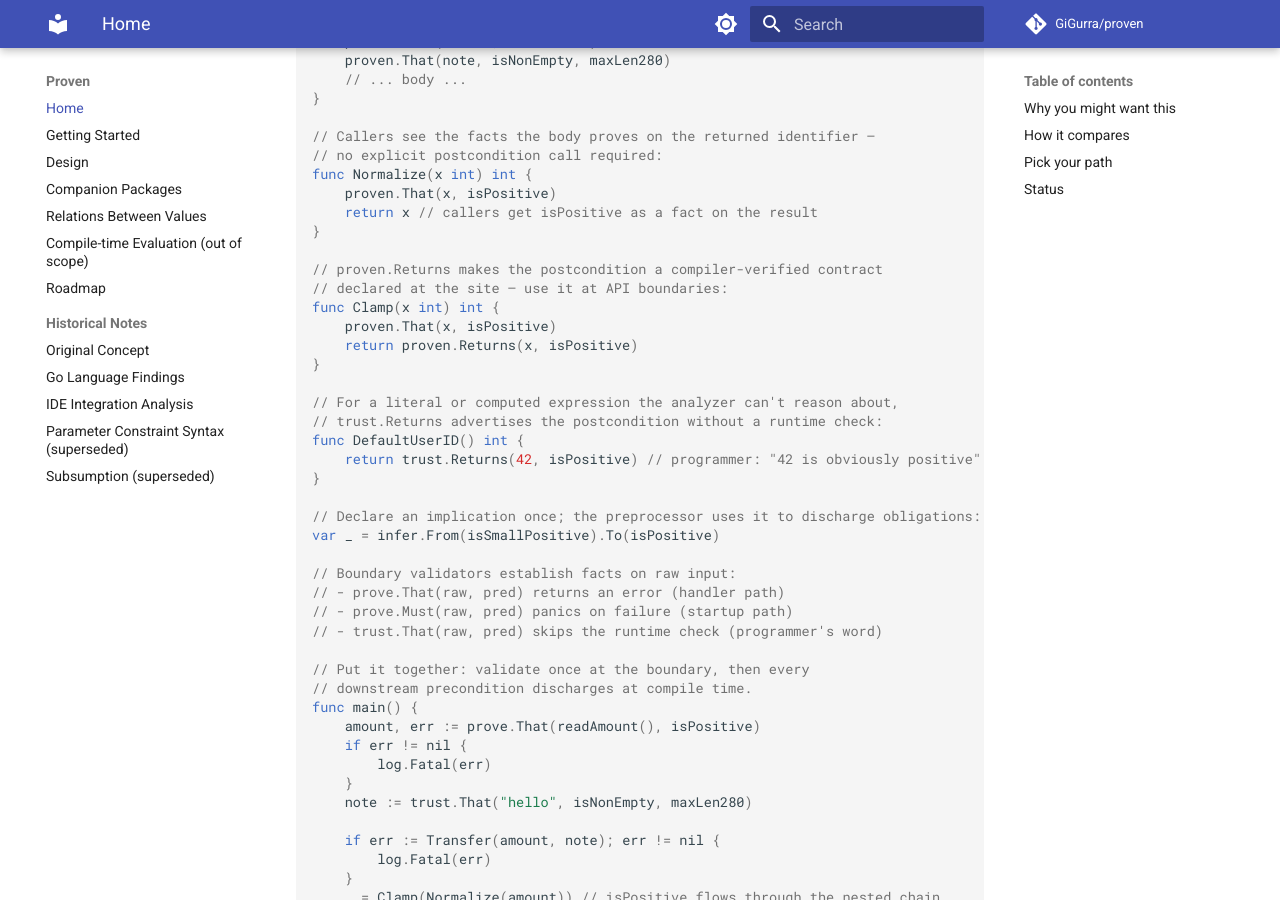
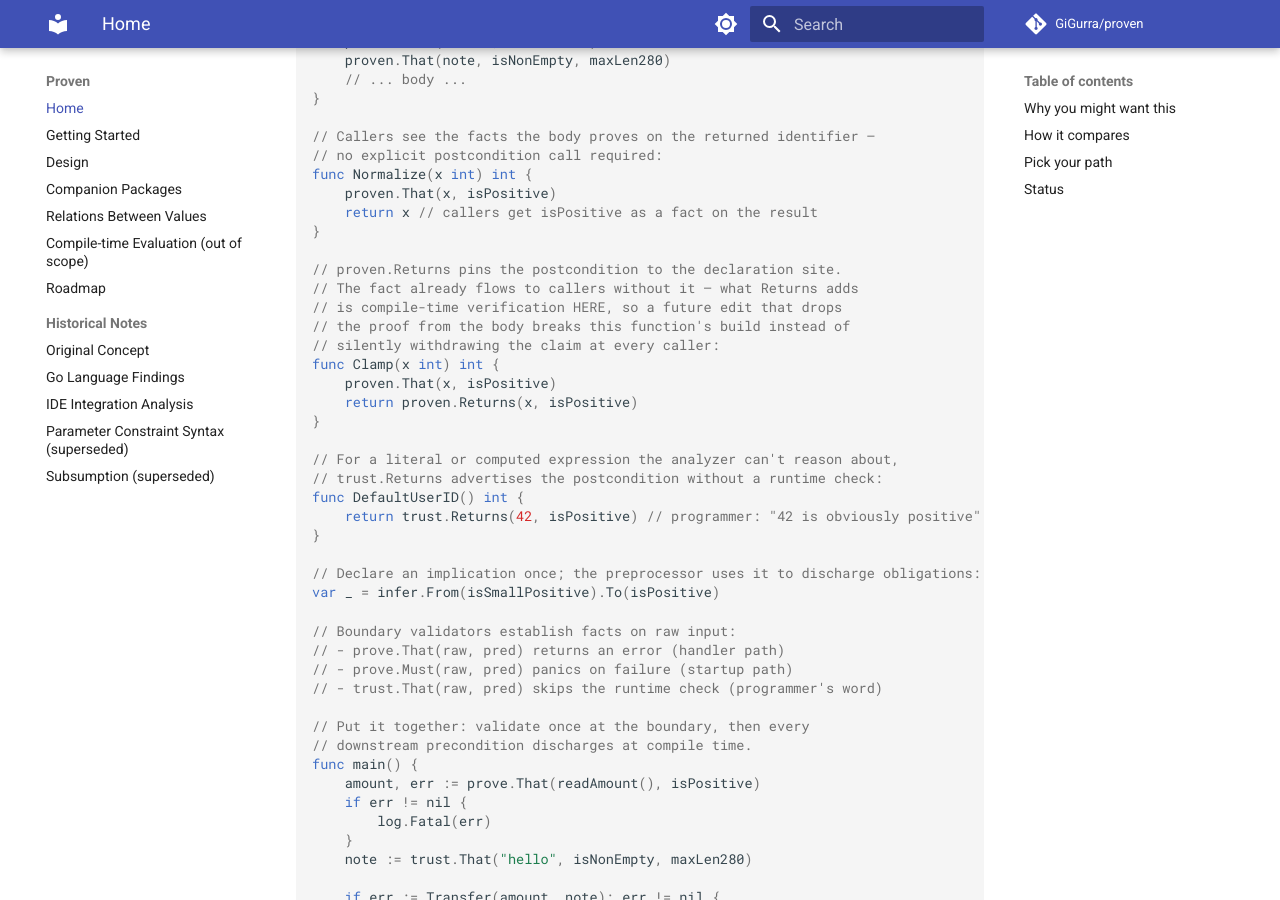
Before and after one commit to GiGurra/proven, an MkDocs documentation site: the page built from docs/index.md, in a window 1280 px wide and 900 px high, scrolled down 333 px. Built offline with MkDocs 1.6.1 and Material for MkDocs 9.7.7, drawn with Linux system fonts in a browser that asks for light colours; comment, search, counter and statistics services are not loaded.

Commit message:
docs: clarify — proven.Returns pins a postcondition, does not create one
The comment "turns the postcondition into a verified contract" read
as if Returns was what made the fact flow to callers. It isn't — the
fact already flows, because postconditions are the intersection of
facts on the returned identifier and the analyzer publishes them
automatically. proven.Returns pins the claim to the declaration site
so that a future edit dropping the proof breaks that function's own
build instead of silently withdrawing the postcondition and scattering
undischarged-obligation diagnostics across every caller.

README and docs/index.md share an intro snippet — both comment blocks
rewritten to name what Returns actually adds (compile-time
verification HERE, stability against refactors). Longer prose sections
in README and companion-packages.md reworked the same way. design.md
opening paragraph now says "postconditions flow automatically;
proven.Returns pins a claim"; the "Flow from a callee's advertised
postcondition" bullet drops the two-path framing (automatic is the
only path, Returns is a verification wrapper on top) and spells out
what Returns's site-verification contributes.

Co-Authored-By: Claude Opus 4.7 (1M context) <noreply@anthropic.com>

```diff
--- a/docs/index.md
+++ b/docs/index.md
@@ -20,8 +20,11 @@ func Normalize(x int) int {
     return x // callers get isPositive as a fact on the result
 }
 
-// proven.Returns makes the postcondition a compiler-verified contract
-// declared at the site — use it at API boundaries:
+// proven.Returns pins the postcondition to the declaration site.
+// The fact already flows to callers without it — what Returns adds
+// is compile-time verification HERE, so a future edit that drops
+// the proof from the body breaks this function's build instead of
+// silently withdrawing the claim at every caller:
 func Clamp(x int) int {
     proven.That(x, isPositive)
     return proven.Returns(x, isPositive)
```
Also changed, not shown: README.md (+6 -4 lines), docs/companion-packages.md (+1 -1 lines), docs/design.md (+2 -5 lines).
